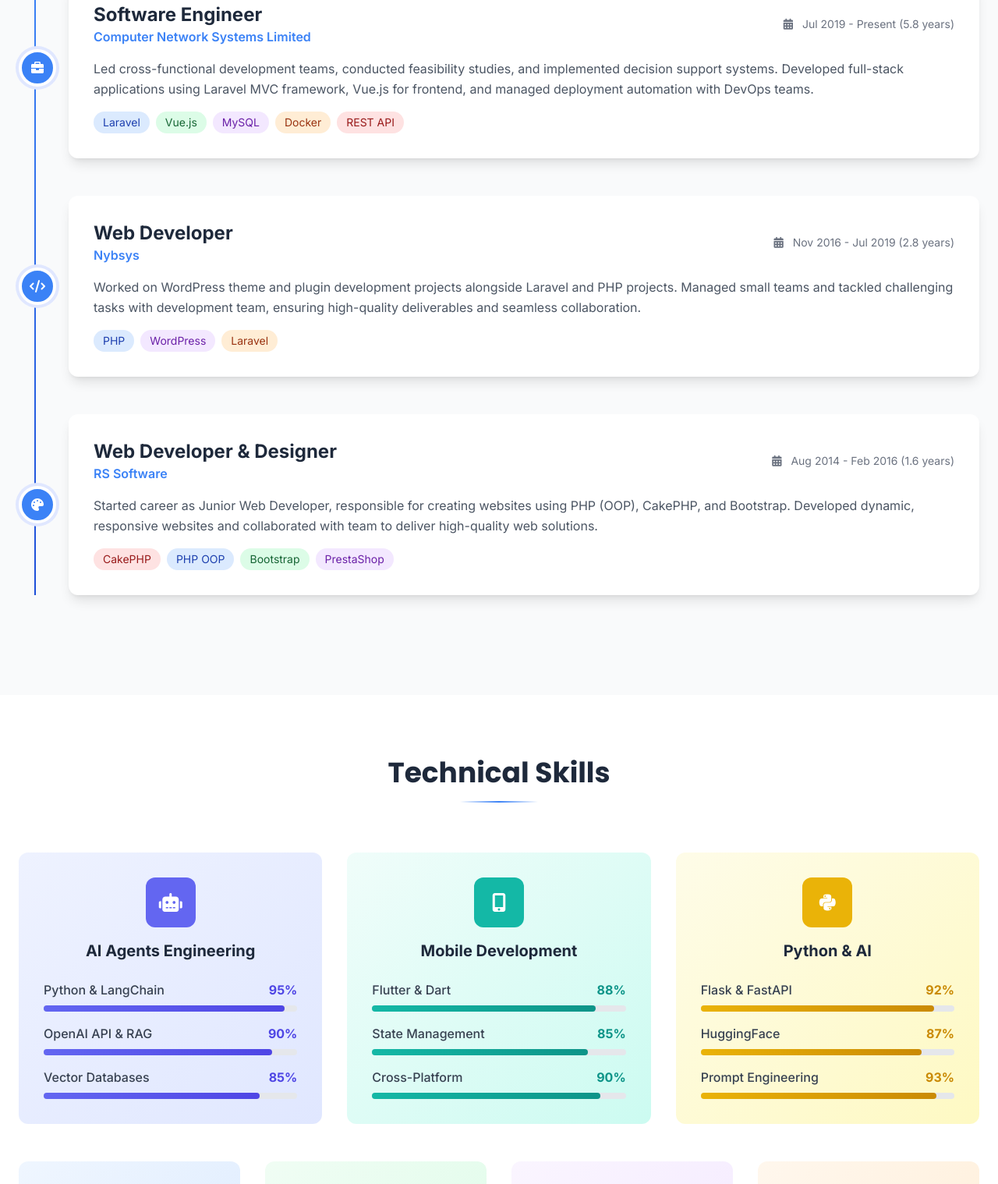
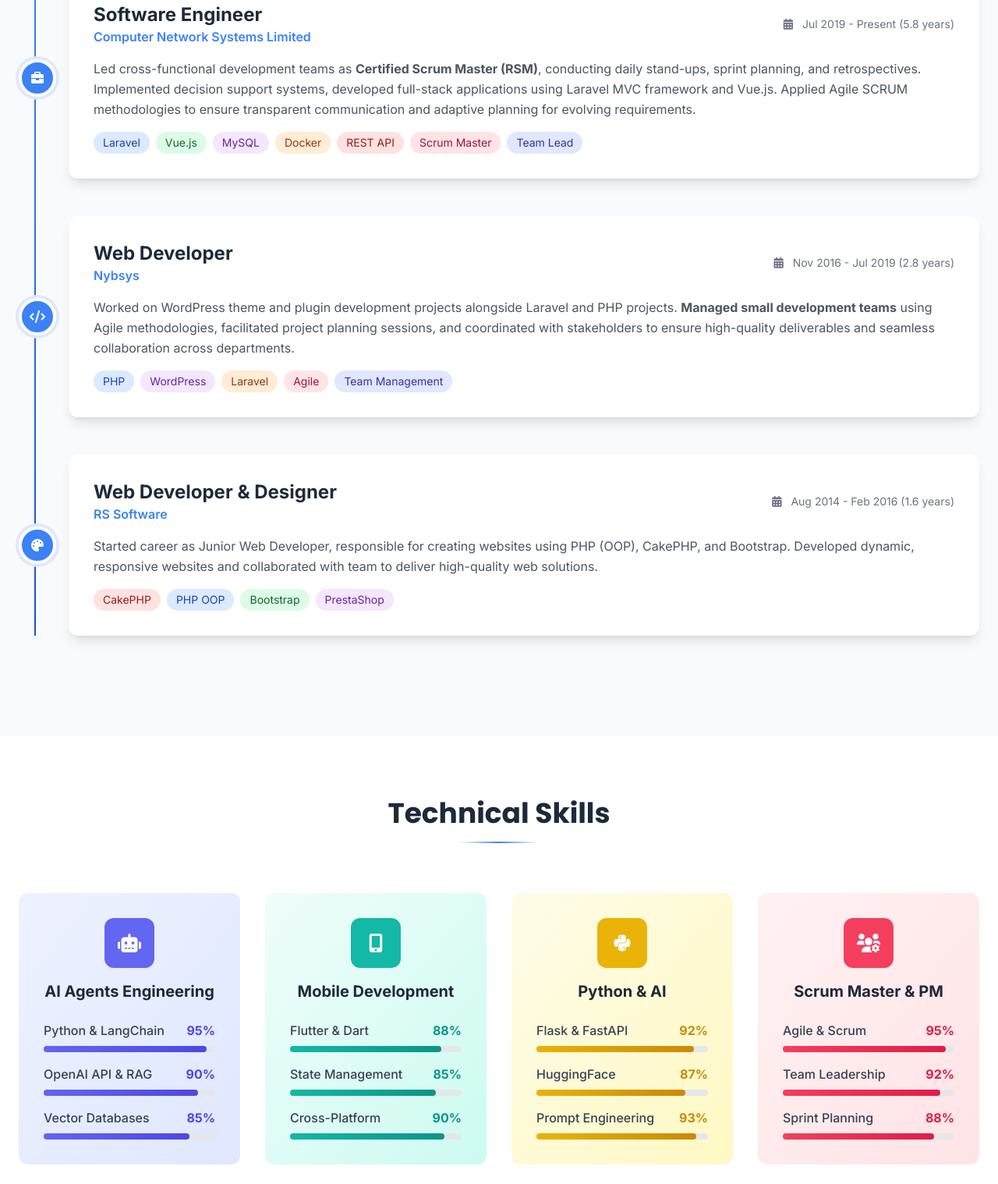
Before and after one commit to hossaincse2/personal, a plain HTML site: page index.html in a window 1280 px wide. Shown: the part 2037-3555 px from the top of the page at 78% size. Drawn offline with nearby package versions, Linux system fonts and the light colour scheme.

Commit message:
Update index.html
updated

```diff
--- a/index.html
+++ b/index.html
@@ -333,9 +333,11 @@
                             </div>
                         </div>
                         <p class="text-gray-600 mb-4 leading-relaxed">
-                            Led cross-functional development teams, conducted feasibility studies, and implemented
-                            decision support systems. Developed full-stack applications using Laravel MVC framework,
-                            Vue.js for frontend, and managed deployment automation with DevOps teams.
+                            Led cross-functional development teams as <strong>Certified Scrum Master (RSM)</strong>,
+                            conducting daily stand-ups, sprint planning, and retrospectives. Implemented decision
+                            support systems, developed full-stack applications using Laravel MVC framework and Vue.js.
+                            Applied Agile SCRUM methodologies to ensure transparent communication and adaptive planning
+                            for evolving requirements.
                         </p>
                         <div class="flex flex-wrap gap-2">
                             <span class="bg-blue-100 text-blue-800 px-3 py-1 rounded-full text-sm">Laravel</span>
@@ -343,6 +345,8 @@
                             <span class="bg-purple-100 text-purple-800 px-3 py-1 rounded-full text-sm">MySQL</span>
                             <span class="bg-orange-100 text-orange-800 px-3 py-1 rounded-full text-sm">Docker</span>
                             <span class="bg-red-100 text-red-800 px-3 py-1 rounded-full text-sm">REST API</span>
+                            <span class="bg-rose-100 text-rose-800 px-3 py-1 rounded-full text-sm">Scrum Master</span>
+                            <span class="bg-indigo-100 text-indigo-800 px-3 py-1 rounded-full text-sm">Team Lead</span>
                         </div>
                     </div>
                 </div>
@@ -365,13 +369,16 @@
                         </div>
                         <p class="text-gray-600 mb-4 leading-relaxed">
                             Worked on WordPress theme and plugin development projects alongside Laravel and PHP projects.
-                            Managed small teams and tackled challenging tasks with development team, ensuring high-quality
-                            deliverables and seamless collaboration.
+                            <strong>Managed small development teams</strong> using Agile methodologies, facilitated
+                            project planning sessions, and coordinated with stakeholders to ensure high-quality
+                            deliverables and seamless collaboration across departments.
                         </p>
                         <div class="flex flex-wrap gap-2">
                             <span class="bg-blue-100 text-blue-800 px-3 py-1 rounded-full text-sm">PHP</span>
                             <span class="bg-purple-100 text-purple-800 px-3 py-1 rounded-full text-sm">WordPress</span>
                             <span class="bg-orange-100 text-orange-800 px-3 py-1 rounded-full text-sm">Laravel</span>
+                            <span class="bg-rose-100 text-rose-800 px-3 py-1 rounded-full text-sm">Agile</span>
+                            <span class="bg-indigo-100 text-indigo-800 px-3 py-1 rounded-full text-sm">Team Management</span>
                         </div>
                     </div>
                 </div>
@@ -417,7 +424,7 @@
                 <div class="section-divider"></div>
             </div>
 
-            <div class="grid grid-cols-1 md:grid-cols-2 lg:grid-cols-3 gap-8 mb-12">
+            <div class="grid grid-cols-1 md:grid-cols-2 lg:grid-cols-4 gap-8 mb-12">
                 <!-- AI Agents Engineering -->
                 <div class="bg-gradient-to-br from-indigo-50 to-indigo-100 p-8 rounded-xl card-hover">
                     <div class="text-center mb-6">
@@ -539,6 +546,48 @@
                             </div>
                             <div class="w-full bg-gray-200 rounded-full h-2">
                                 <div class="bg-gradient-to-r from-yellow-500 to-yellow-600 h-2 rounded-full" style="width: 93%"></div>
+                            </div>
+                        </div>
+                    </div>
+                </div>
+
+                <!-- Scrum Master & Project Management -->
+                <div class="bg-gradient-to-br from-rose-50 to-rose-100 p-8 rounded-xl card-hover">
+                    <div class="text-center mb-6">
+                        <div class="w-16 h-16 bg-rose-500 rounded-xl flex items-center justify-center mx-auto mb-4">
+                            <i class="fas fa-users-cog text-2xl text-white"></i>
+                        </div>
+                        <h3 class="text-xl font-bold text-primary">Scrum Master & PM</h3>
+                    </div>
+
+                    <div class="space-y-4">
+                        <div class="skill-item">
+                            <div class="flex justify-between items-center mb-2">
+                                <span class="text-gray-700 font-medium">Agile & Scrum</span>
+                                <span class="text-rose-600 font-bold">95%</span>
+                            </div>
+                            <div class="w-full bg-gray-200 rounded-full h-2">
+                                <div class="bg-gradient-to-r from-rose-500 to-rose-600 h-2 rounded-full" style="width: 95%"></div>
+                            </div>
+                        </div>
+
+                        <div class="skill-item">
+                            <div class="flex justify-between items-center mb-2">
+                                <span class="text-gray-700 font-medium">Team Leadership</span>
+                                <span class="text-rose-600 font-bold">92%</span>
+                            </div>
+                            <div class="w-full bg-gray-200 rounded-full h-2">
+                                <div class="bg-gradient-to-r from-rose-500 to-rose-600 h-2 rounded-full" style="width: 92%"></div>
+                            </div>
+                        </div>
+
+                        <div class="skill-item">
+                            <div class="flex justify-between items-center mb-2">
+                                <span class="text-gray-700 font-medium">Sprint Planning</span>
+                                <span class="text-rose-600 font-bold">88%</span>
+                            </div>
+                            <div class="w-full bg-gray-200 rounded-full h-2">
+                                <div class="bg-gradient-to-r from-rose-500 to-rose-600 h-2 rounded-full" style="width: 88%"></div>
                             </div>
                         </div>
                     </div>
@@ -1214,9 +1263,11 @@
                     <h4 class="text-lg font-semibold mb-4">Services</h4>
                     <ul class="space-y-2">
                         <li class="text-gray-300">Web Development</li>
+                        <li class="text-gray-300">AI Agents & Chatbots</li>
+                        <li class="text-gray-300">Mobile App Development</li>
                         <li class="text-gray-300">API Development</li>
-                        <li class="text-gray-300">System Architecture</li>
-                        <li class="text-gray-300">Team Leadership</li>
+                        <li class="text-gray-300">Scrum Master & Team Lead</li>
+                        <li class="text-gray-300">DevOps & CI/CD</li>
                     </ul>
                 </div>
             </div>
```
